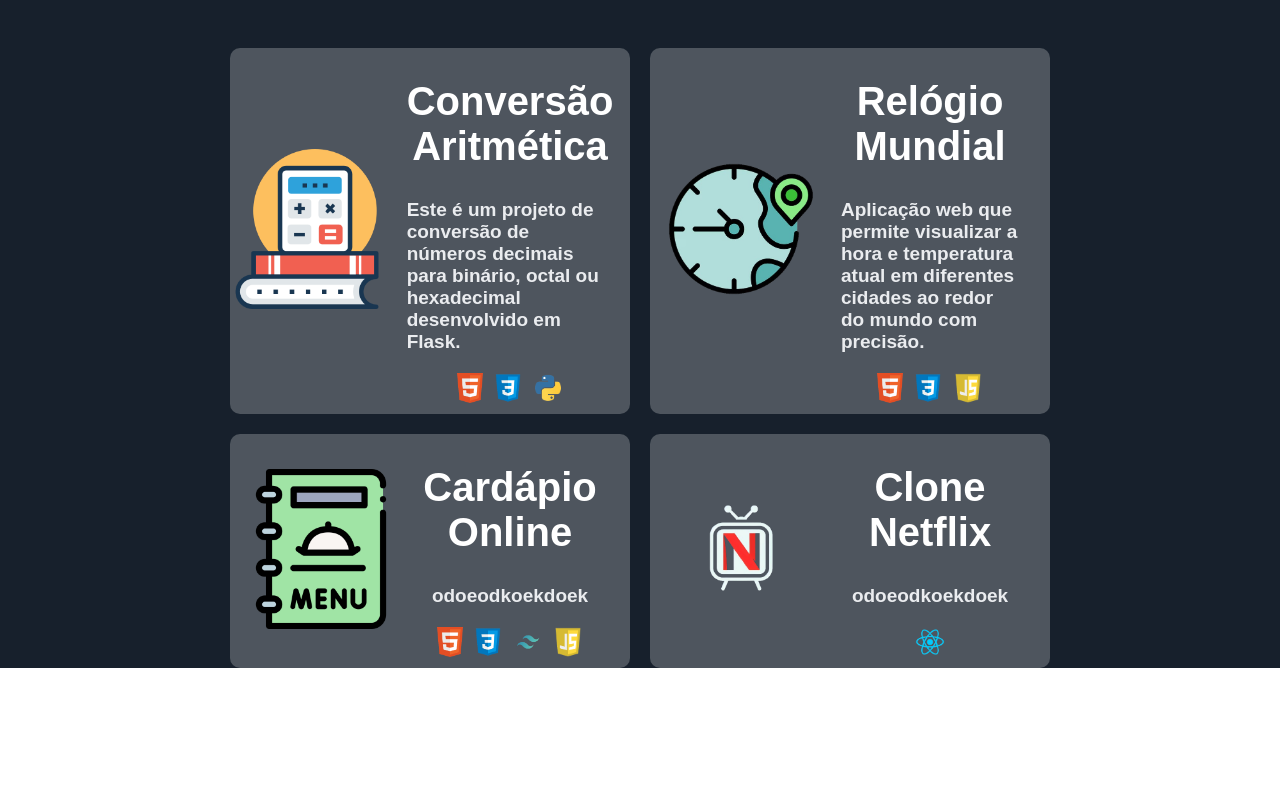
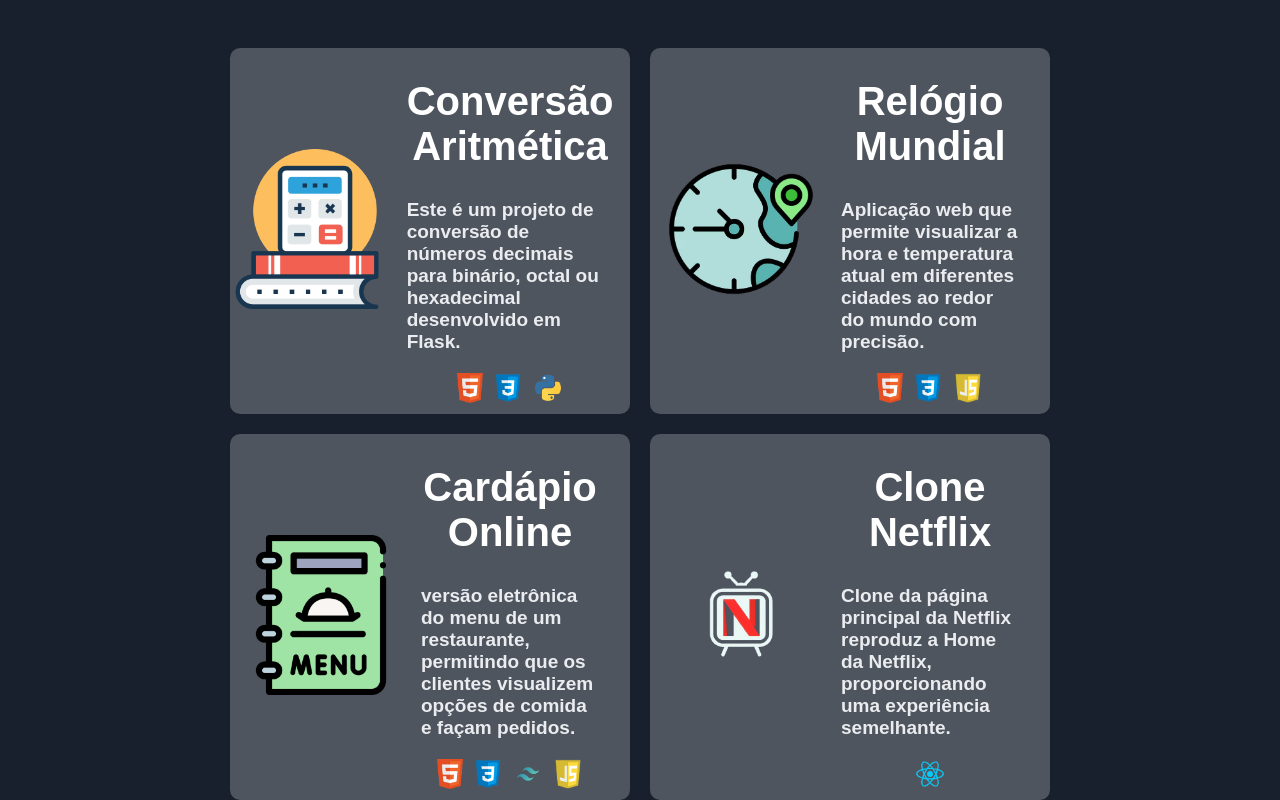
Before and after one commit to LucasBondeDeSouza/portfolio, a React (Create React App) app: page / in a window 1280 px wide. Shown: the part 1942-2742 px from the top of the page. Before the commit the page ends 2610 px from the top, so only its background shows below. Built offline with nearby package versions, Linux system fonts and the light colour scheme.

Commit message:
atualização

```diff
--- a/src/Components/Projects.js
+++ b/src/Components/Projects.js
@@ -78,7 +78,7 @@
                                 <h2>Cardápio Online</h2>
                             </div>
                             <div className="Projects--description">
-                                <p>odoeodkoekdoek</p>
+                                <p> versão eletrônica do menu de um restaurante, permitindo que os clientes visualizem opções de comida e façam pedidos.</p>
                             </div>
                             <div className="Projects--languages">
                                 <img src={Logo_HTML} alt="HTML" />
@@ -100,7 +100,7 @@
                                 <h2>Clone Netflix</h2>
                             </div>
                             <div className="Projects--description">
-                                <p>odoeodkoekdoek</p>
+                                <p>Clone da página principal da Netflix reproduz a Home da Netflix, proporcionando uma experiência semelhante.</p>
                             </div>
                             <div className="Projects--languages">
                                 <img src={Logo_React} alt="React" />
```
